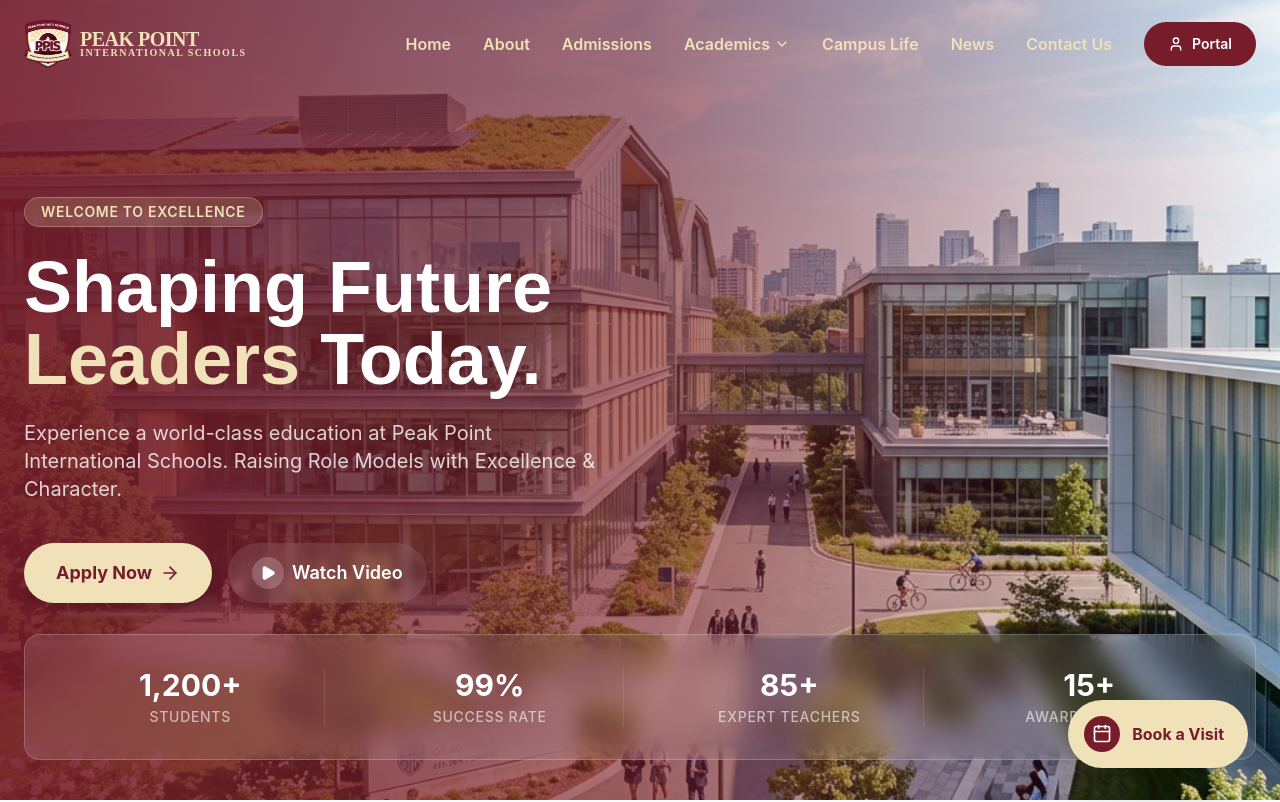
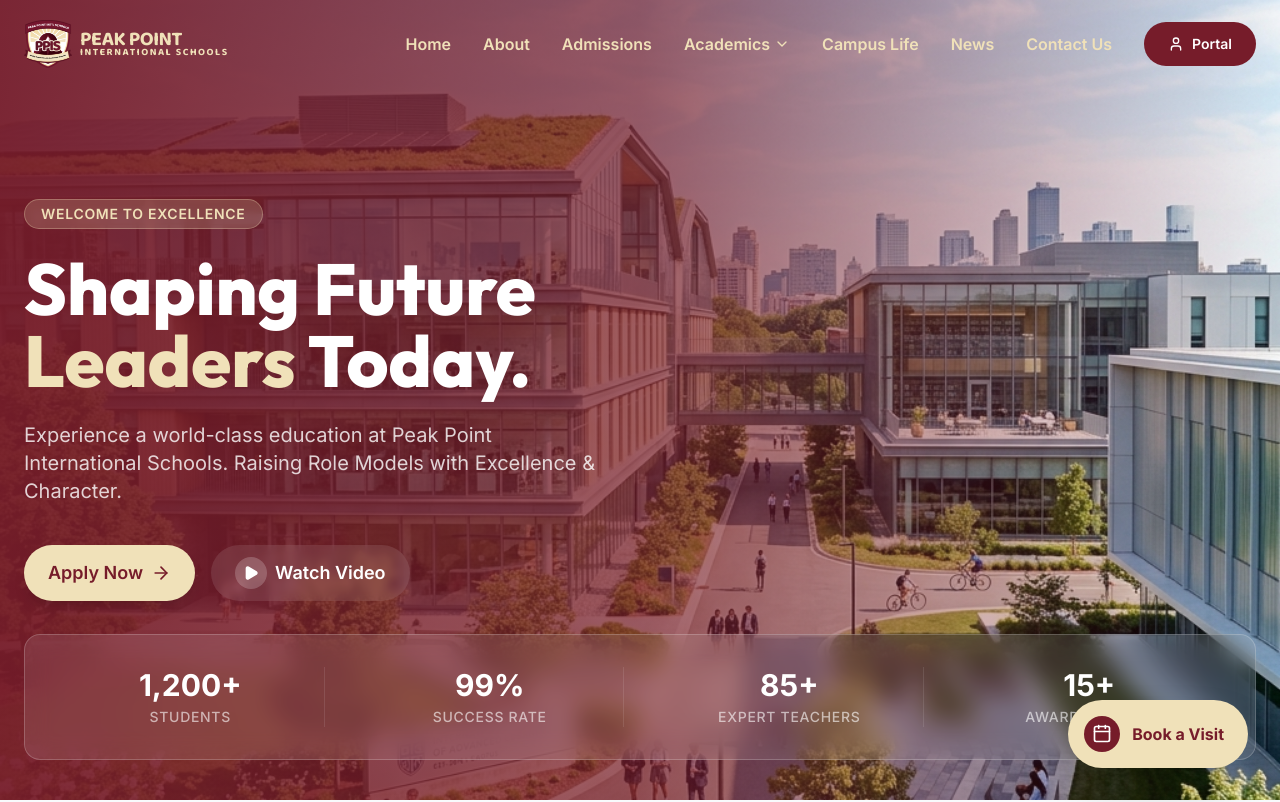
Before and after one commit to EngrChibest/peakpoint, a React (Vite) app: page /#/ in a window 1280 px wide. Shown: the top 802 px of the page. Built offline with nearby package versions, Linux system fonts and the light colour scheme.

Commit message:
Finalize International branding, fix UI regressions, and stabilize dependencies

```diff
--- a/src/components/home/Hero.jsx
+++ b/src/components/home/Hero.jsx
@@ -8,16 +8,16 @@ const Hero = () => {
   return (
     <section className="relative h-screen flex items-center overflow-hidden">
       {/* Background Image with Overlay */}
-      <div className="absolute inset-0 z-0">
+      <div className="hero-overlay z-0">
         <img
           src={heroImage}
           alt="Peak Point School Campus"
           className="w-full h-full object-cover"
         />
-        <div className="absolute inset-0 bg-gradient-to-r from-primary/90 via-primary/60 to-transparent"></div>
+        <div className="absolute inset-0 bg-gradient-primary"></div>
       </div>
 
-      <div className="container relative z-10">
+      <div className="container hero-content">
         <div className="max-w-2xl">
           <motion.div
             initial={{ opacity: 0, y: 30 }}
@@ -36,7 +36,7 @@ const Hero = () => {
             </p>
 
             <div className="flex flex-wrap gap-4">
-              <Link to="/apply" className="bg-secondary text-primary px-8 py-4 rounded-full font-bold text-lg flex items-center gap-2 hover:bg-secondary-light hover:-translate-y-1 transition-all shadow-lg group">
+              <Link to="/apply" className="btn btn-secondary px-8 py-4 font-bold text-lg shadow-lg group">
                 Apply Now <ArrowRight size={20} className="group-hover:translate-x-1 transition-transform" />
               </Link>
               <button className="btn bg-white/10 hover:bg-white/20 text-white px-8 py-4 text-lg border border-white/20 backdrop-blur-sm flex items-center gap-3">
--- a/src/components/layout/Footer.jsx
+++ b/src/components/layout/Footer.jsx
@@ -10,8 +10,8 @@ const Footer = () => {
         <div className="grid md:grid-cols-4 gap-12 mb-16">
           <div className="col-span-1 md:col-span-1">
             <Link to="/" className="flex items-center gap-2 mb-6">
-              <div className="w-16 h-16 flex-center">
-                <img src={logo} alt="PPIS Logo" className="w-full h-full object-contain" />
+              <div className="logo-container footer-logo-container">
+                <img src={logo} alt="PPIS Logo" />
               </div>
               <span className="font-bold text-xl tracking-tight font-baloo leading-tight">PEAK POINT INTERNATIONAL SCHOOLS</span>
             </Link>
--- a/src/components/layout/Header.jsx
+++ b/src/components/layout/Header.jsx
@@ -20,9 +20,9 @@ const Header = () => {
   return (
     <header className={`fixed top-0 left-0 right-0 z-50 transition-all duration-300 ${isScrolled ? 'bg-white/80 backdrop-blur-md shadow-md py-3' : 'bg-transparent py-5'}`}>
       <div className="container flex-between">
-        <Link to="/" className="flex-center gap-2">
-          <div className="w-12 h-12 flex-center">
-            <img src={logo} alt="PPIS Logo" className="w-full h-full object-contain" />
+        <Link to="/" className="flex items-center gap-2">
+          <div className="logo-container">
+            <img src={logo} alt="PPIS Logo" />
           </div>
           <div className={`flex flex-col font-baloo transition-colors duration-300 ${isScrolled ? 'text-primary' : 'text-secondary'}`}>
             <span className="font-bold text-xl tracking-tight leading-none whitespace-nowrap">PEAK POINT</span>
--- a/src/index.css
+++ b/src/index.css
@@ -1,8 +1,8 @@
+@import url('https://fonts.googleapis.com/css2?family=Baloo+2:wght@400;500;600;700;800&family=Inter:wght@400;500;600;700&family=Outfit:wght@400;500;600;700;800&display=swap');
+
 @tailwind base;
 @tailwind components;
 @tailwind utilities;
-
-@import url('https://fonts.googleapis.com/css2?family=Baloo+2:wght@400;500;600;700;800&family=Inter:wght@400;500;600;700&family=Outfit:wght@400;500;600;700;800&display=swap');
 
 /* Theme Variables */
 :root {
@@ -144,26 +144,28 @@
   font-weight: 600;
   transition: var(--transition-base);
   gap: 0.5rem;
+  cursor: pointer;
+  white-space: nowrap;
 }
 
 .btn-primary {
-  background-color: var(--primary);
-  color: var(--white);
+  background-color: var(--primary) !important;
+  color: var(--white) !important;
 }
 
 .btn-primary:hover {
-  background-color: var(--primary-light);
+  background-color: var(--primary-light) !important;
   transform: translateY(-2px);
   box-shadow: var(--shadow-lg);
 }
 
 .btn-secondary {
-  background-color: var(--secondary);
-  color: var(--primary);
+  background-color: var(--secondary) !important;
+  color: var(--primary) !important;
 }
 
 .btn-secondary:hover {
-  background-color: var(--secondary-light);
+  background-color: var(--secondary-light) !important;
   transform: translateY(-2px);
   box-shadow: var(--shadow-lg);
 }
@@ -177,3 +179,41 @@
   background-color: var(--primary);
   color: var(--white);
 }
+
+/* Logo Fixes - Prevent Giant Logo */
+.logo-container {
+  width: 48px;
+  height: 48px;
+  display: flex;
+  align-items: center;
+  justify-content: center;
+  flex-shrink: 0;
+}
+
+.logo-container img {
+  max-width: 100%;
+  max-height: 100%;
+  object-fit: contain;
+}
+
+.footer-logo-container {
+  width: 64px;
+  height: 64px;
+}
+
+/* Hero Section Stacking Context Fix */
+.hero-content {
+  position: relative;
+  z-index: 20;
+}
+
+.hero-overlay {
+  position: absolute;
+  inset: 0;
+  z-index: 1;
+}
+
+/* Background Gradients */
+.bg-gradient-primary {
+  background: linear-gradient(to right, rgba(118, 28, 42, 0.95), rgba(118, 28, 42, 0.7), transparent);
+}
```
Also changed, not shown: package.json (+4 -4 lines), src/assets/banners/admissions.png, 1 other file (tests, documents, lock files or other folders).
